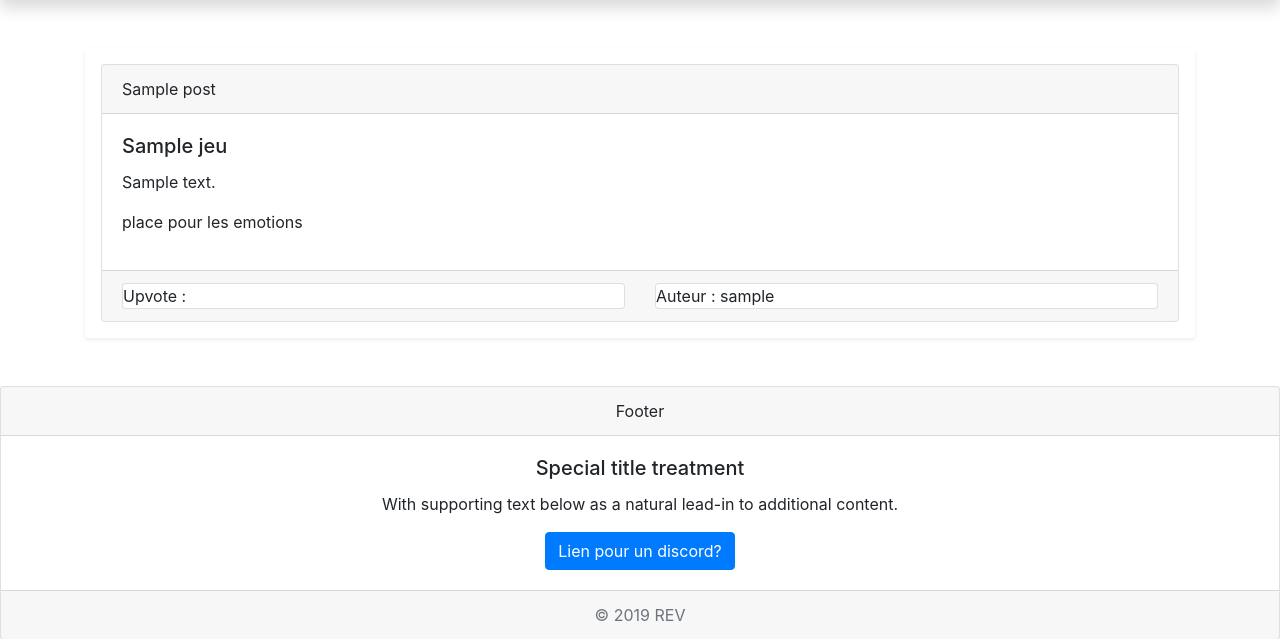
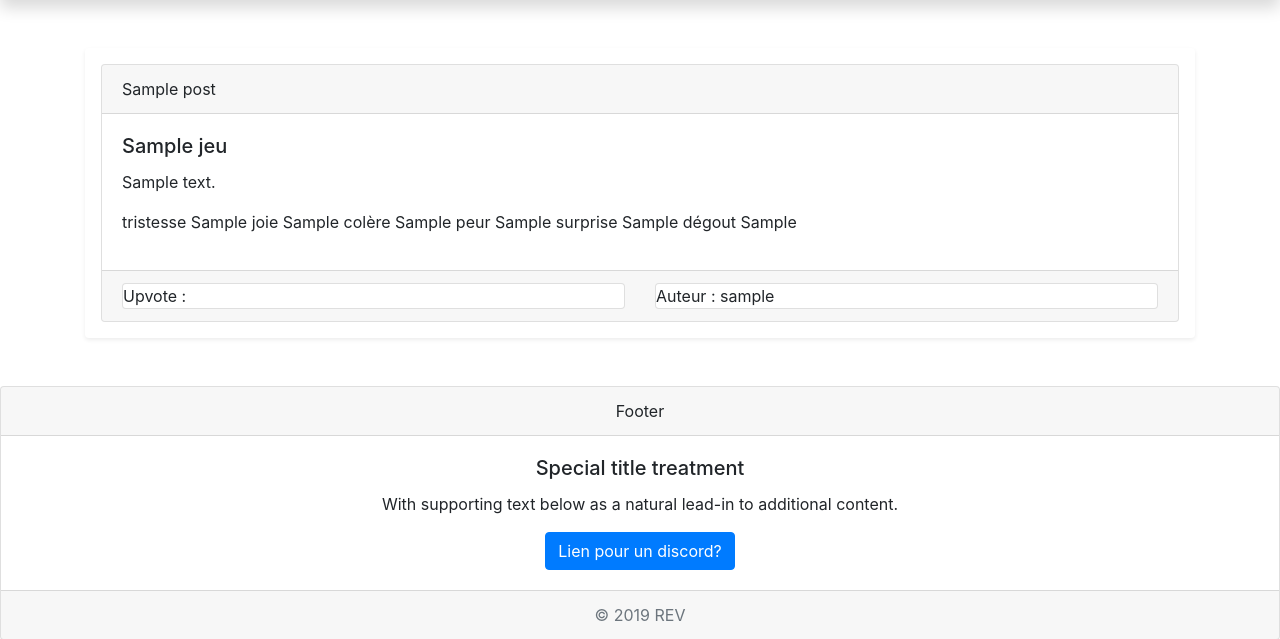
Before and after one commit to HouillonAnd/Projet-S3-Recueil-d-experiences-videoludiques, a PHP site: page / in a window 1280 px wide. Shown: the part 88-727 px from the top of the page. Run offline with PHP 8.4, Linux system fonts and the light colour scheme; tables that the repository leaves empty or names only in its code hold one stand-in row (values such as "Sample post"); some libraries are stand-ins or nearby versions.

Commit message:
Update list.php
ajout emotions

```diff
--- a/view/post/list.php
+++ b/view/post/list.php
@@ -16,9 +16,12 @@
 		$titre_jeu=$jeu->getTitre();
 
 		$emotion=ModelEmotions::getEmotionById($emotion_id);
+
 		echo ("<div class=\"shadow-sm p-3 mb-5 bg-white rounded\">");
 		echo ("<div class=\"card\"> <div class=\"card-header\">".htmlspecialchars($titre)."</div>");
-		echo("<div class=\"card-body\"> <h5 class=\"card-title\">".htmlspecialchars($titre_jeu)."</h5> <p class=\"card-text\">".htmlspecialchars($contenu)."</p> <p>place pour les emotions</p> </div>");
+		echo("<div class=\"card-body\"> <h5 class=\"card-title\">".htmlspecialchars($titre_jeu)."</h5>
+			<p class=\"card-text\">".htmlspecialchars($contenu)."</p>
+			<p>tristesse ".htmlspecialchars($emotion->getTristesse())." joie ".htmlspecialchars($emotion->getJoie())." colère ".htmlspecialchars($emotion->getColere())." peur ".htmlspecialchars($emotion->getPeur())." surprise ".htmlspecialchars($emotion->getSurprise())." dégout ".htmlspecialchars($emotion->getDegout())." </p> </div>");
 		echo("<div class=\"card-footer\">");
 		echo("<div class=\"row\"><div class=\"col-sm-6\"> <div class=\"card\">Upvote : ".htmlspecialchars($nbUpvote)."</div></div>");
 		echo("<div class=\"col-sm-6\"> <div class=\"card\">Auteur : ".htmlspecialchars($auteur_login)."</div></div></div>");
```
